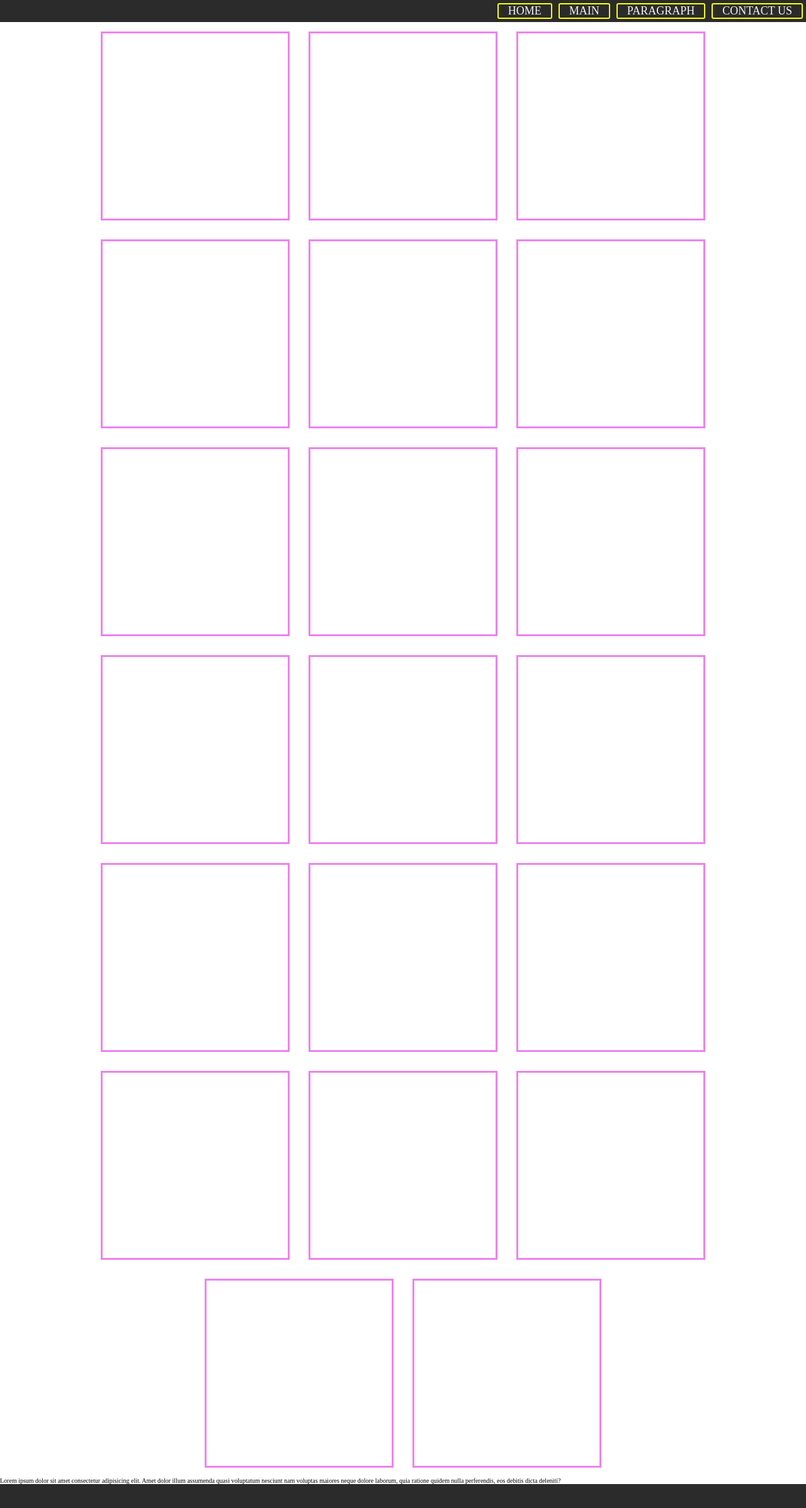
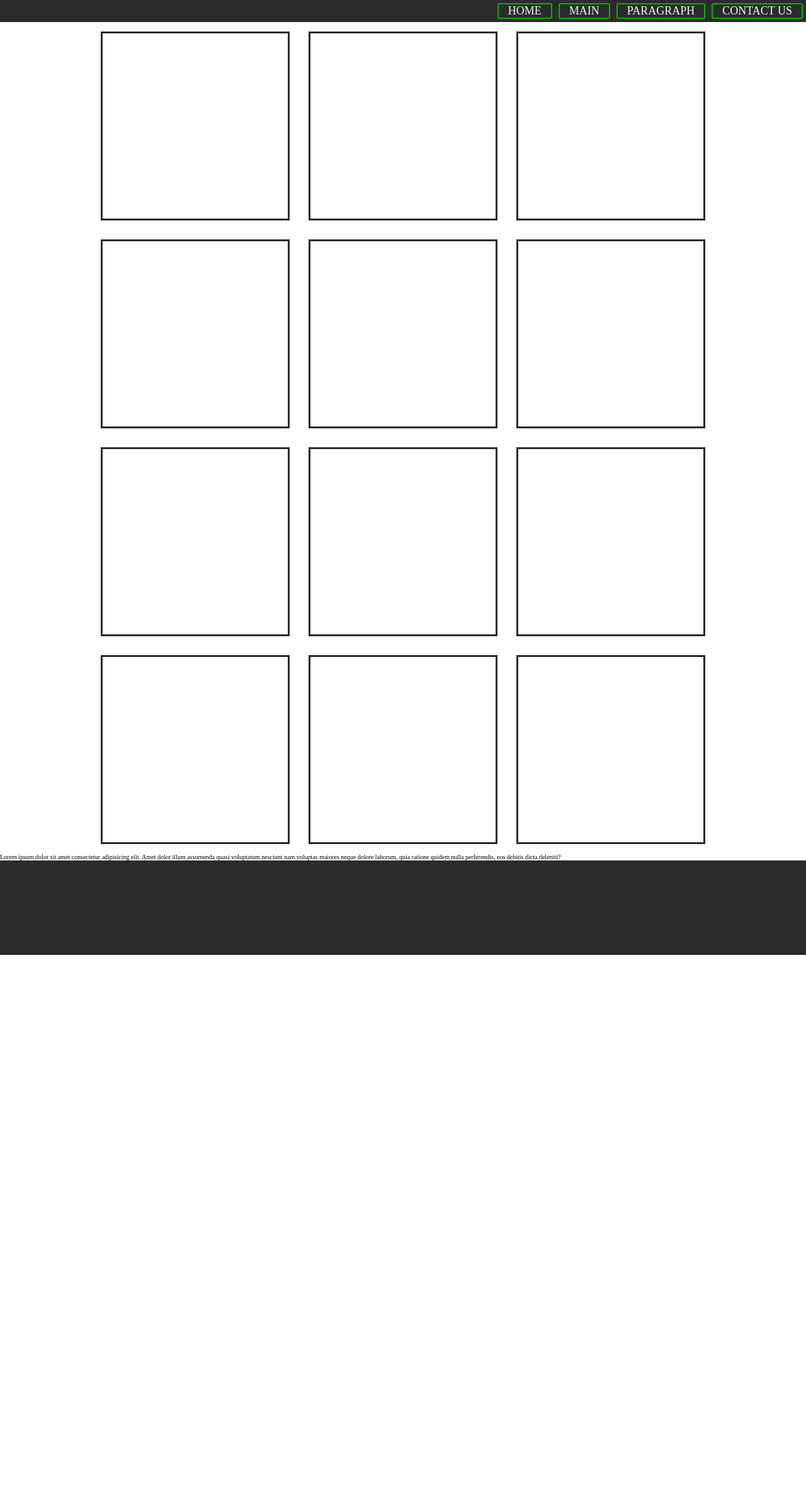
Before and after one commit to Mateus-A-Carvalho/exercise-html-css, a plain HTML site: page index.html in a window 1280 px wide. Shown: the whole page at 63% size. After the commit the page ends 1516 px from the top, so only its background shows below. Drawn offline with Linux system fonts and the light colour scheme.

Commit message:
working in paragraph

```diff
--- a/index.html
+++ b/index.html
@@ -31,14 +31,6 @@
     <div class="container"></div>
     <div class="container"></div>
     <div class="container"></div>
-    <div class="container"></div>
-    <div class="container"></div>
-    <div class="container"></div>
-    <div class="container"></div>
-    <div class="container"></div>
-    <div class="container"></div>
-    <div class="container"></div>
-    <div class="container"></div>
   </section>
   <section class="paragraph" id="paragraph">
     <p class="lorem">Lorem ipsum dolor sit amet consectetur adipisicing elit. Amet dolor illum assumenda quasi voluptatum nesciunt nam voluptas maiores neque dolore laborum, quia ratione quidem nulla perferendis, eos debitis dicta deleniti?</p>
--- a/styles.css
+++ b/styles.css
@@ -25,7 +25,7 @@ html, body {
 
 
 .container {
-  border: .3rem solid violet;
+  border: .3rem solid #2b2b2b;
   width: 300px;
   height: 300px;
   margin: 1.5rem ;
@@ -39,8 +39,8 @@ a {
   text-transform: uppercase;
 }
 
-a:hover {
-  opacity: .8;
+a:active {
+  color: #2b2b2b;
 }
 
 
@@ -65,8 +65,20 @@ li {
   font-size: 1.8rem;
   align-items: center;
   border-radius: 0.3rem;
-  border: 2px solid yellow;
+  border: 2px solid #00b300;
 }
+
+li:hover {
+  background-color: #3c3b3b;
+  /* opacity: .7; */
+  transition: 300ms ease-in-out;
+}
+
+li:active {
+  background-color: #fbfbfb;
+}
+
+
 
 .footer {
   width: 100%;
```
